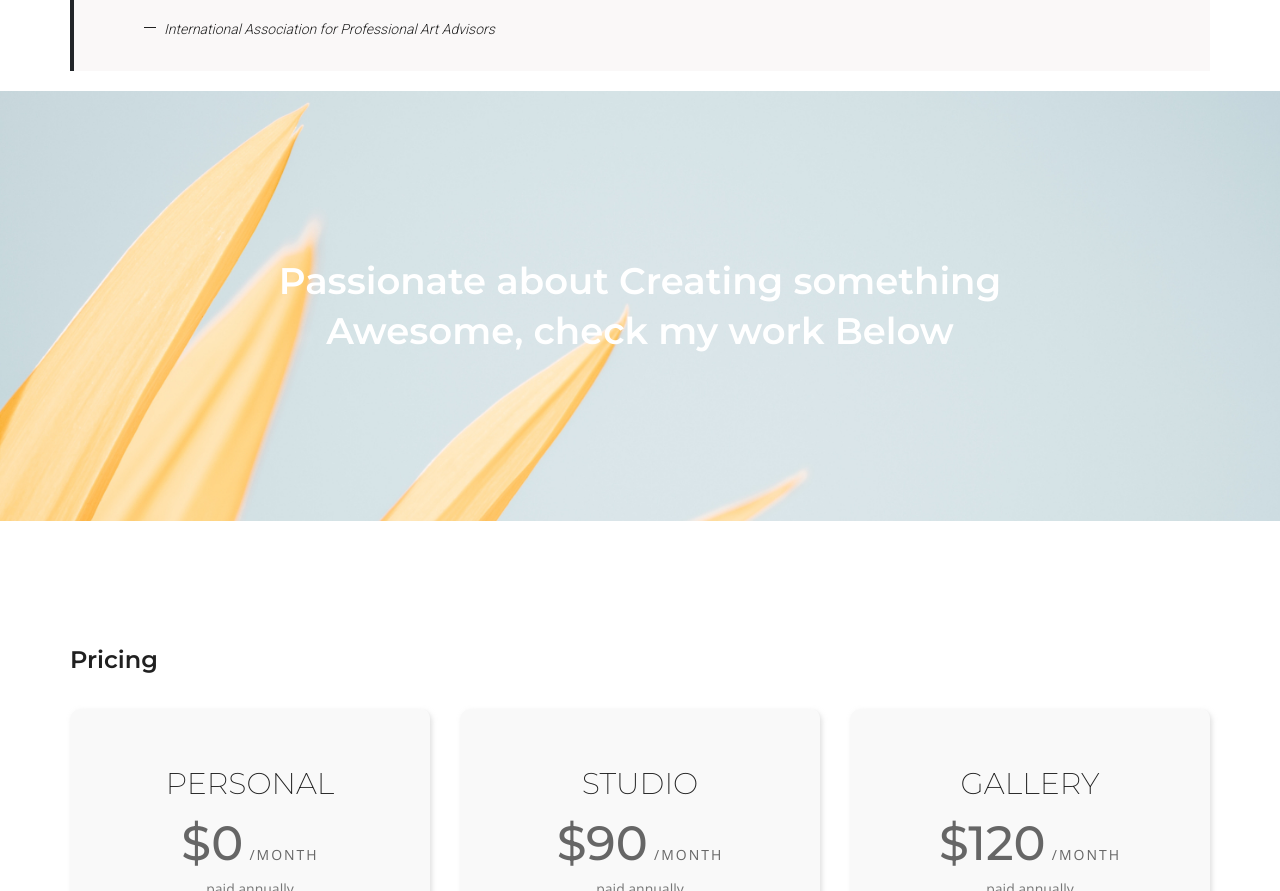
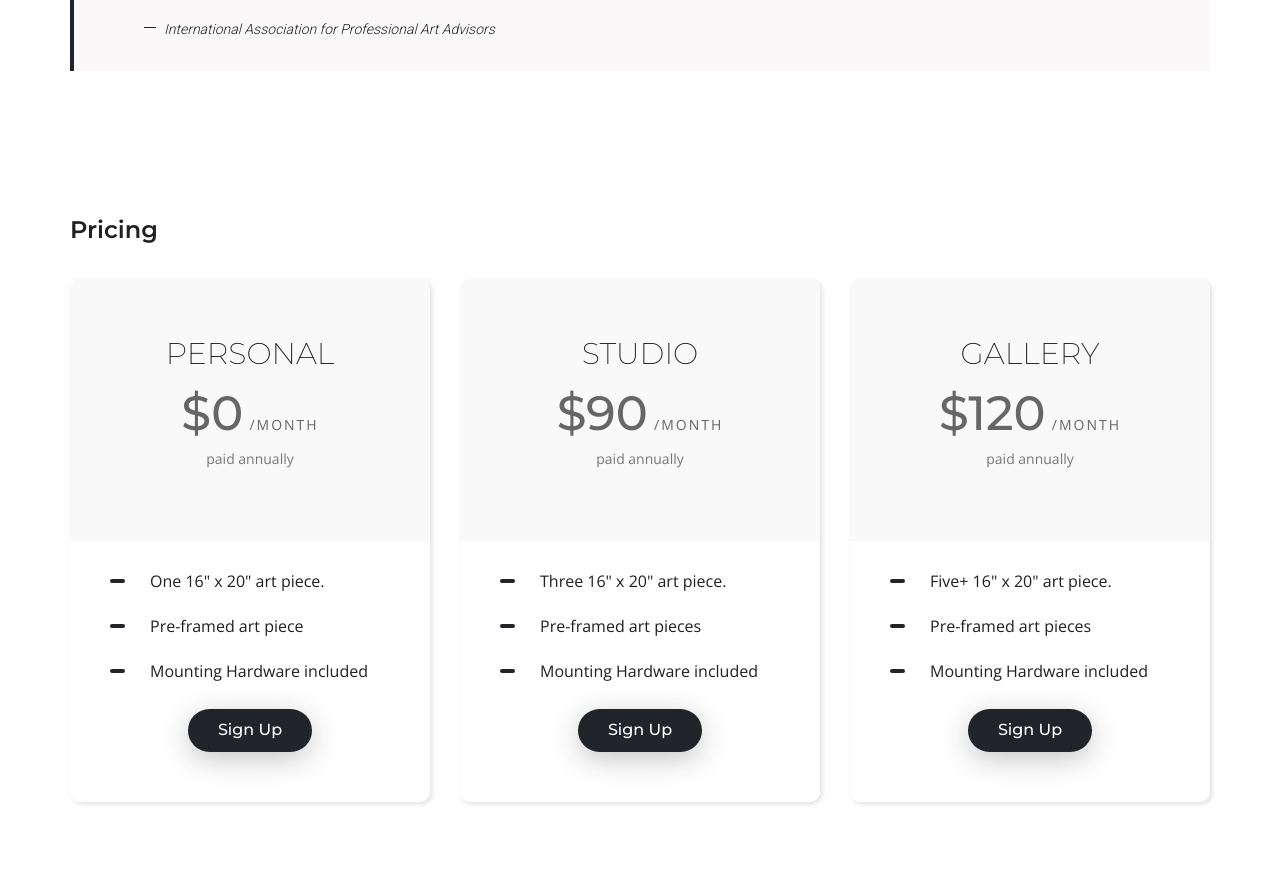
Before and after one commit to jonplaca/Color-and-hues, a plain HTML site: page index.html in a window 1280 px wide. Shown: the part 2886-3777 px from the top of the page. Drawn offline with nearby package versions, Linux system fonts and the light colour scheme.

Commit message:
removed banner2

```diff
--- a/index.html
+++ b/index.html
@@ -307,20 +307,6 @@
 *===========================-->
 
 
-<!--=========================*
-    Banner 2
-*===========================-->
-<section id="mt_banner_static_header" style="background-image: url(images/banner/img15.jpg)">
-    <div class="banner-wrapper">
-        <div class="banner-caption">
-            <h2 style="color: rgb(255, 255, 255); visibility: visible; animation-name: fadeInUp;" class="wow fadeInUp" data-wow-delay="0.1">Passionate about Creating something Awesome, check my work Below</h2>
-        </div><!--banner-caption-->
-    </div><!--banner-wrapper-->
-</section>
-
-<!--=========================*
-    End Banner 2
-*===========================-->
 
 <!--=========================*
             Pricing 2
```
